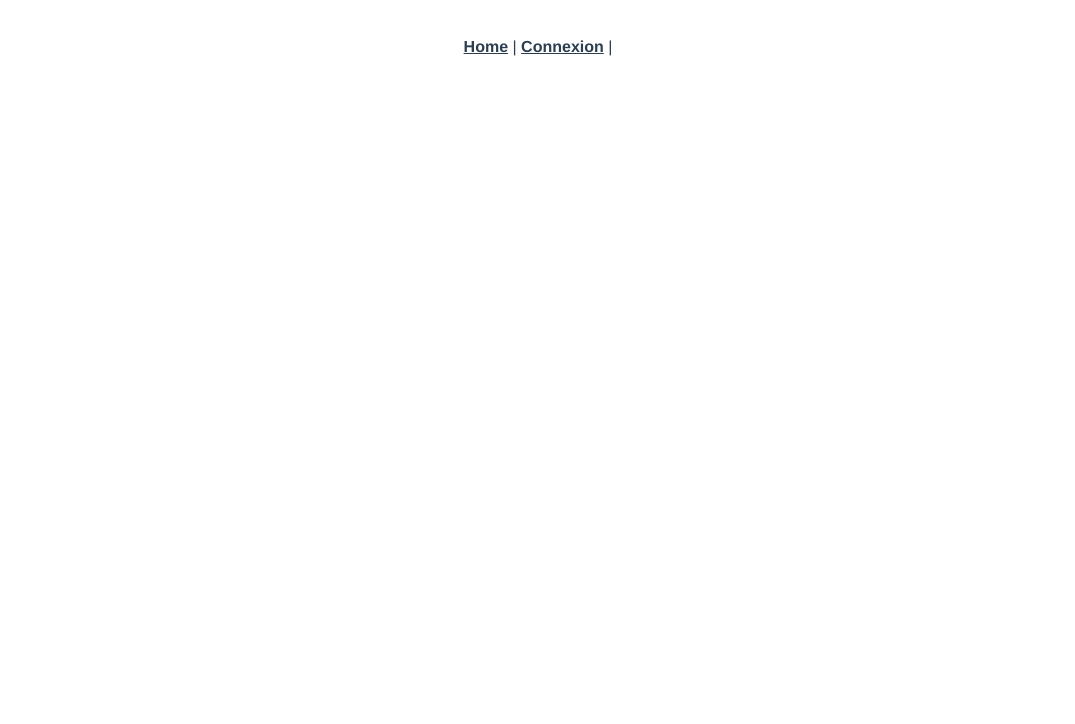
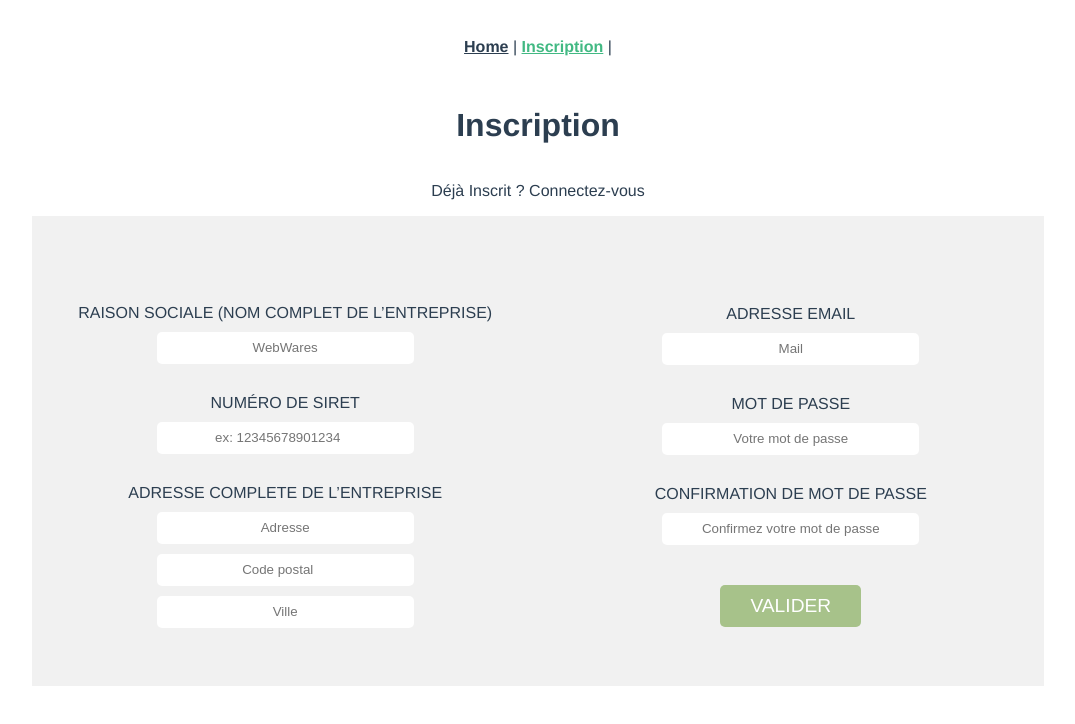
Before and after one commit to Rokayia/WebWares, a Vue app: page /inscription in a window 1280 px wide. Before the commit this address had no page. Shown: the top 724 px of the page, without its empty margins (102-1177 px from the left). Built offline with nearby package versions, Linux system fonts and the light colour scheme.

Commit message:
Inscription 1er

```diff
--- a/src/App.vue
+++ b/src/App.vue
@@ -1,7 +1,7 @@
 <template>
   <nav>
     <router-link to="/">Home</router-link> |
-    <router-link to="/connect">Connexion</router-link> |
+    <router-link to="/inscription">Inscription</router-link> |
     <!-- <router-link to="/about">Tous les produits</router-link> -->
   </nav>
   <router-view/>
--- a/src/components/btnLandingPage.vue
+++ b/src/components/btnLandingPage.vue
@@ -26,6 +26,7 @@ export default {
             'EnSavoirPlus-btn': this.backgroundColor === 'EnSavoirPlus',
             'EnvoyerLandingPage-btn':this.backgroundColor === 'EnvoyerLandingPage',
             'ValiderConnexion-btn':this.backgroundColor === 'ValiderConnexion',
+            'ValiderInscription-btn':this.backgroundColor === 'ValiderInscription',
 
 
           }
@@ -80,5 +81,20 @@ export default {
     background-color: black;
     transition: 0.4s;
 }
+.ValiderInscription-btn{
+    background-color: #a7c28a;
+    color: white;
+    cursor: pointer;
+    font-size: 1.2rem;
+    border:none;
+    padding: 10px 30px 10px 30px;
+    margin-top: 40px;
+    border-radius: 5px;
+
+}
+.ValiderInscription-btn:hover{
+    background-color: black;
+    transition: 0.4s;
+}
 
 </style>
--- a/src/router/index.js
+++ b/src/router/index.js
@@ -1,6 +1,7 @@
 import { createRouter, createWebHistory } from 'vue-router'
 import HomeView from '../views/HomeView.vue'
 import ConnectUser from '../views/ConnexionUser.vue'
+import InscriptionUser from '../views/InscriptionUser.vue'
 
 const routes = [
   {
@@ -12,6 +13,12 @@ const routes = [
     path: '/connect',
     name: 'connect',
     component: ConnectUser
+  },
+
+  {
+    path: '/inscription',
+    name: 'inscription',
+    component: InscriptionUser
 
   }
 ]
--- /dev/null
+++ b/src/views/InscriptionUser.vue
@@ -0,0 +1,108 @@
+<template>
+   <div class="container-inscription" >
+    <h1>Inscription</h1>
+    <p>Déjà Inscrit ? Connectez-vous</p>
+    <div class="container-form">
+
+        <div class="card1">
+  <label for="RaisonSocial">Raison sociale (nom complet de l’entreprise)</label>
+    <input type="text" id="RaisonSocial" placeholder="WebWares">
+
+    <label for="NumeroSiret">Numéro de Siret</label>
+    <input type="number" id="NumeroSiret" placeholder="ex: 12345678901234">
+
+    <label for="Adresse">Adresse complete de l’entreprise </label>
+    <input type="text" id="Adresse" placeholder="Adresse">
+    <input type="number" id="Adresse" placeholder="Code postal">
+    <input type="text" id="Adresse" placeholder="Ville">
+</div>
+     <div class="card2">
+    <label for="email">ADRESSE EMAIL</label>
+    <input type="text" id="email" placeholder="Mail">
+
+    <label for="password">MOT DE PASSE</label>
+    <input type="password" placeholder="Votre mot de passe" id="password">
+    <label for="ConfirmPassword">CONFIRMATION DE MOT DE PASSE</label>
+    <input type="password" placeholder="Confirmez votre mot de passe" id="ConfirmPassword">
+    <BtnInscription label="VALIDER" backgroundColor="ValiderInscription"/>
+</div>
+</div>
+    </div>
+</template>
+
+<script>
+import BtnInscription from '@/components/btnLandingPage.vue'
+export default {
+    components:{
+        BtnInscription
+    },
+
+
+
+
+}
+</script>
+
+<style>
+.container-inscription{
+
+    display: flex;
+    flex-direction: column;
+    justify-content: center;
+    align-items: center;
+    margin-top: 10px;
+    height: 600px;
+    margin: 0 auto;
+
+}
+
+.card1{
+    width: 50%;
+    height: 100%;
+    display: flex;
+    flex-direction: column;
+    justify-content: center;
+    align-items: center;
+
+}
+.card2{
+    width: 50%;
+    height: 100%;
+    display: flex;
+    flex-direction: column;
+    justify-content: center;
+    align-items: center;
+
+}
+.container-form{
+    background-color: #F1F1F1;
+    max-width: 1200px;
+    width: 80%;
+    height: 100%;
+    display: flex;
+    justify-content: center;
+    align-items: center;
+
+}
+.container-form label{
+    margin-top: 30px;
+    text-transform: uppercase;
+}
+
+.container-form input{
+    margin-top: 10px;
+    text-align: center;
+    width: 50%;
+    height: 30px;
+    border-radius: 5px;
+    outline: none;
+    border: none;
+
+}
+.container-form input:focus{
+    outline: 2px solid #7d9167;
+}
+
+
+
+</style>
```
Also changed, not shown: src/components/formulaireLandingPage.vue (+12 -0 lines), src/views/HomeView.vue (+0 -10 lines).
